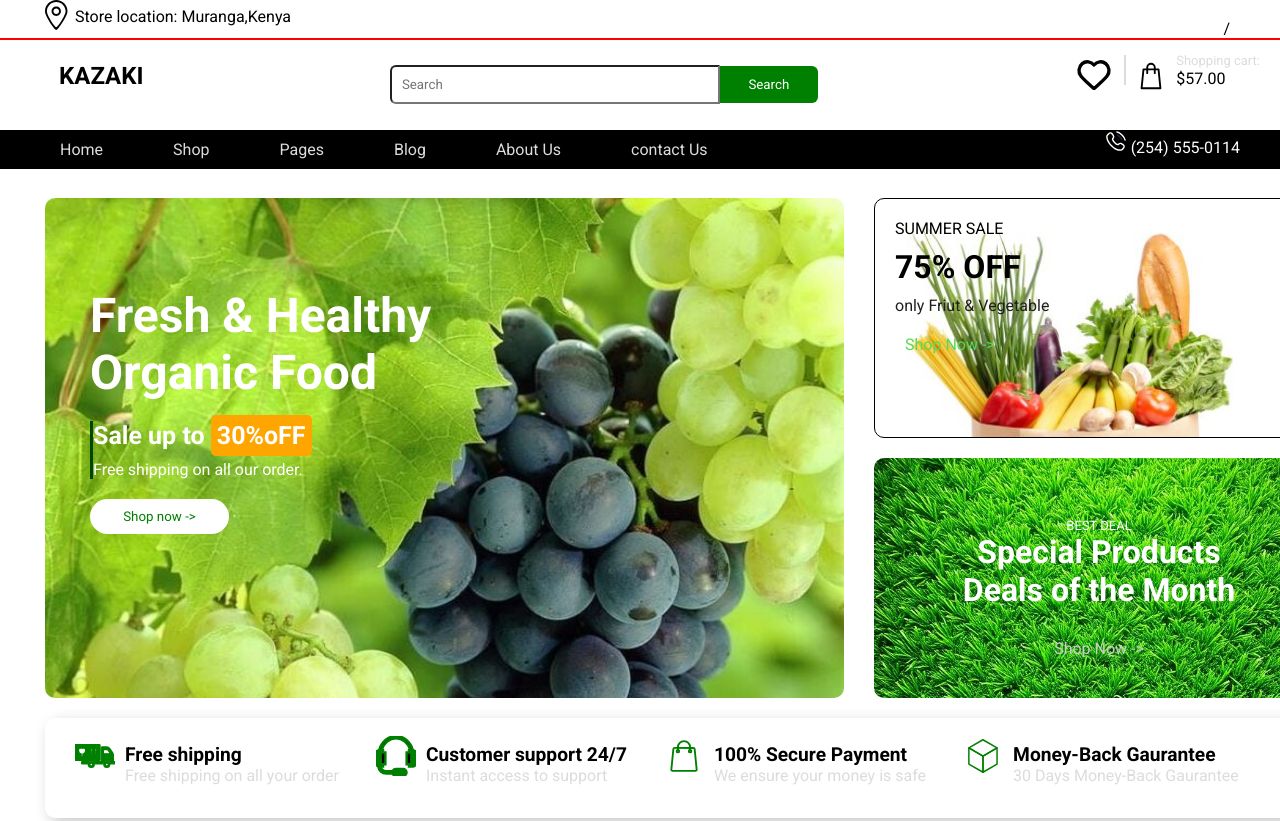
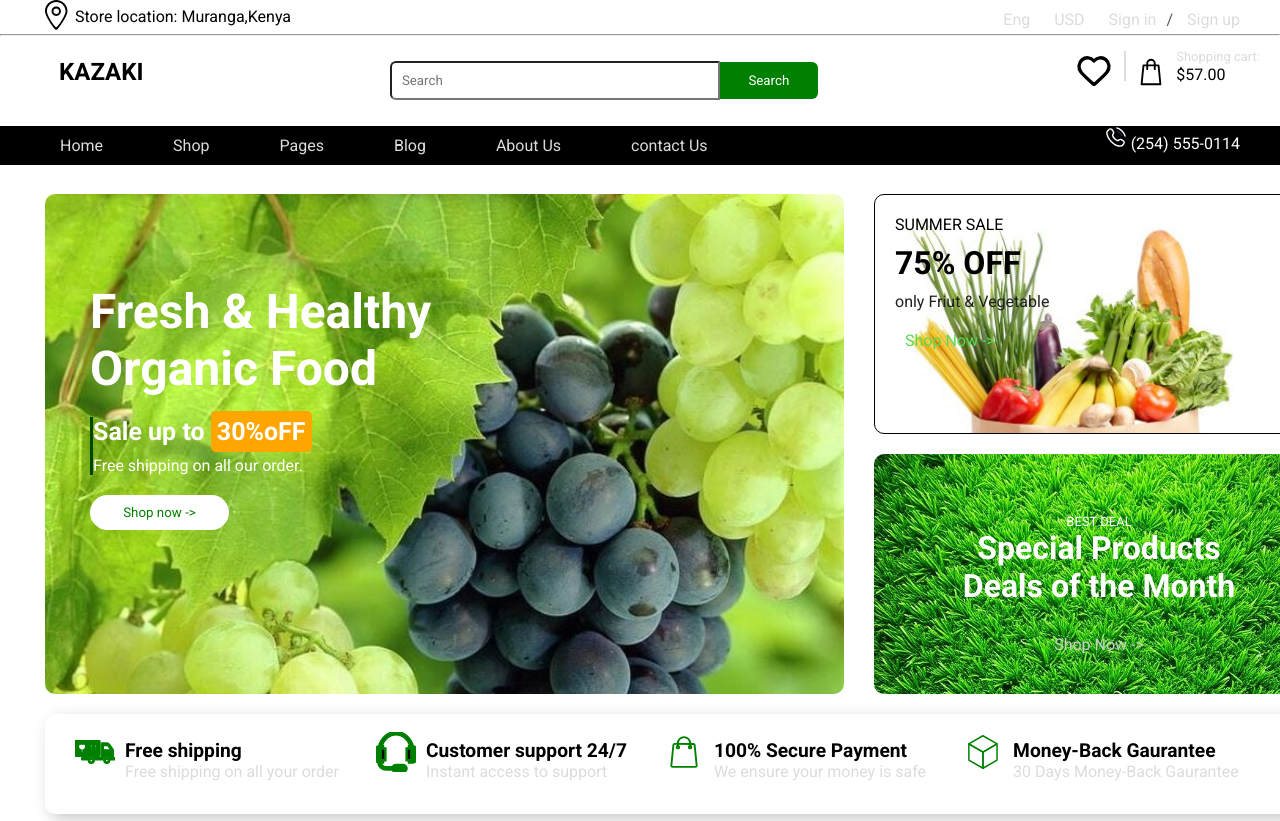
Before and after one commit to Dev-Timberly29/GROCERY, a plain HTML site: page index.html in a window 1280 px wide. Shown: the top 821 px of the page. Drawn offline with Linux system fonts and the light colour scheme.

Commit message:
modified

```diff
--- a/index.html
+++ b/index.html
@@ -12,7 +12,7 @@
 <body>
 
     <section id="section-1">
-      <div style="border-bottom: 2px solid rgb(255, 1, 1); padding-left:45px;padding-right: 30px; display: flex; justify-content: space-between;">
+      <div style=" padding-left:45px; padding-right: 30px; display: flex; justify-content: space-between;">
         <div style="display: flex;">
           <div>
           <svg width="30px" height="30px" viewBox="0 0 32.00 32.00" version="1.1" xmlns="http://www.w3.org/2000/svg" xmlns:xlink="http://www.w3.org/1999/xlink" xmlns:sketch="http://www.bohemiancoding.com/sketch/ns" fill="gainsboro" stroke="gainsboro"><g id="SVGRepo_bgCarrier" stroke-width="0"></g><g id="SVGRepo_tracerCarrier" stroke-linecap="round" stroke-linejoin="round" stroke="#CCCCCC" stroke-width="0.064"></g><g id="SVGRepo_iconCarrier"> <title>location</title> <desc>Created with Sketch Beta.</desc> <defs> </defs> <g id="Page-1" stroke-width="0.00032" fill="none" fill-rule="evenodd" sketch:type="MSPage"> <g id="Icon-Set" sketch:type="MSLayerGroup" transform="translate(-104.000000, -411.000000)" fill="#000000"> <path d="M116,426 C114.343,426 113,424.657 113,423 C113,421.343 114.343,420 116,420 C117.657,420 119,421.343 119,423 C119,424.657 117.657,426 116,426 L116,426 Z M116,418 C113.239,418 111,420.238 111,423 C111,425.762 113.239,428 116,428 C118.761,428 121,425.762 121,423 C121,420.238 118.761,418 116,418 L116,418 Z M116,440 C114.337,440.009 106,427.181 106,423 C106,417.478 110.477,413 116,413 C121.523,413 126,417.478 126,423 C126,427.125 117.637,440.009 116,440 L116,440 Z M116,411 C109.373,411 104,416.373 104,423 C104,428.018 114.005,443.011 116,443 C117.964,443.011 128,427.95 128,423 C128,416.373 122.627,411 116,411 L116,411 Z" id="location" sketch:type="MSShapeGroup"> </path> </g> </g> </g></svg>
@@ -22,16 +22,15 @@
          </div>
         </div>
         <div>
-          <div>
-          <a href=""></a>
-          <a href=""></a>
-          </div>
-          <div>
-            <a href=""></a>/
-            <a href=""></a>
+          <div style="color: rgb(88, 88, 88); margin-top: 10px;">
+          <a href="">Eng</a>
+          <a href="">USD</a>
+            <a href="">Sign in</a>/
+            <a href="">Sign up</a>
           </div>
         </div>
       </div>
+      <hr>
      <div class="top-header" style="padding: 10px;  display:flex;justify-content: space-between; height: 90px;" >
 
         <div class="logo" style="margin-left: 49px;">
```
